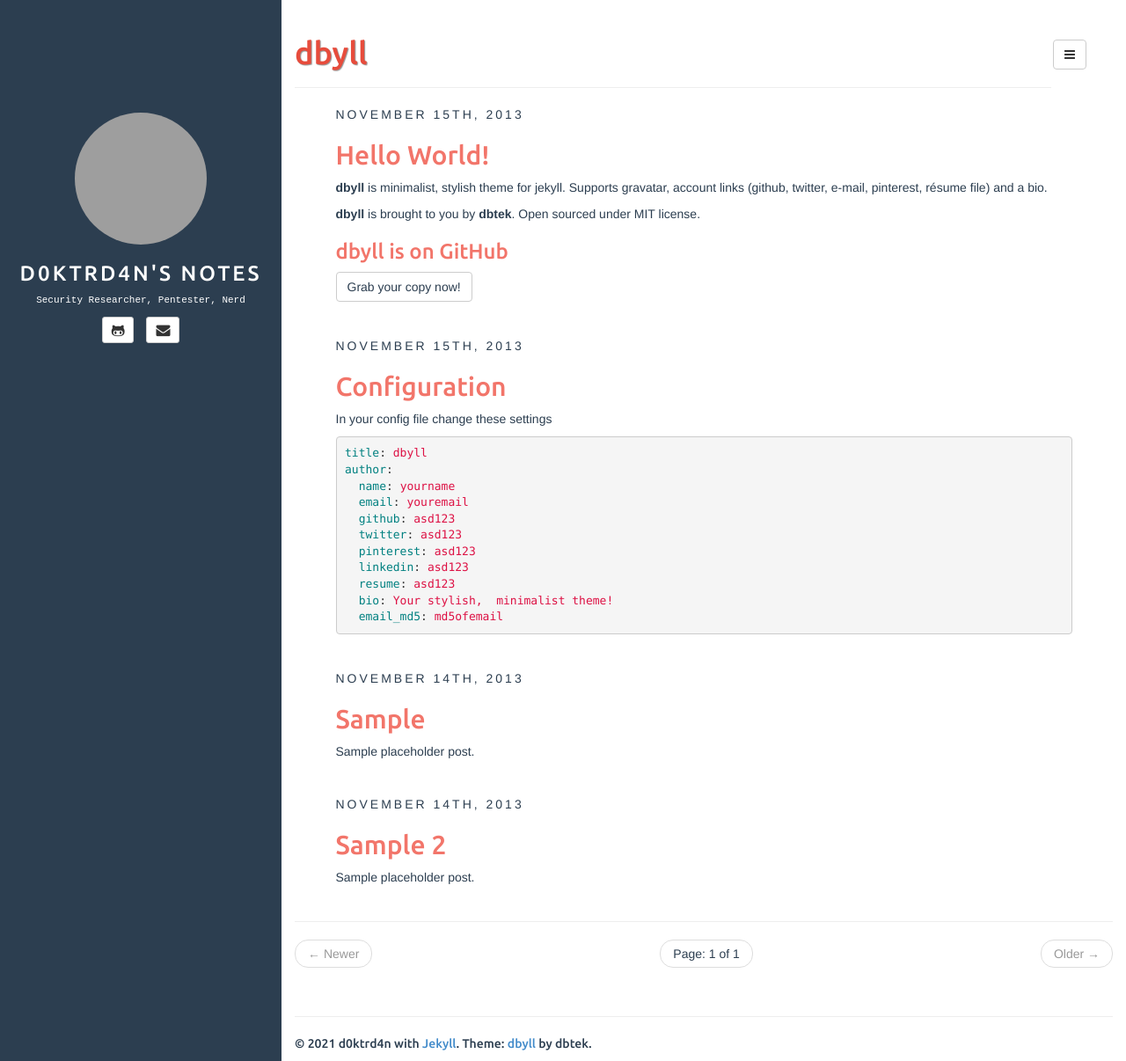
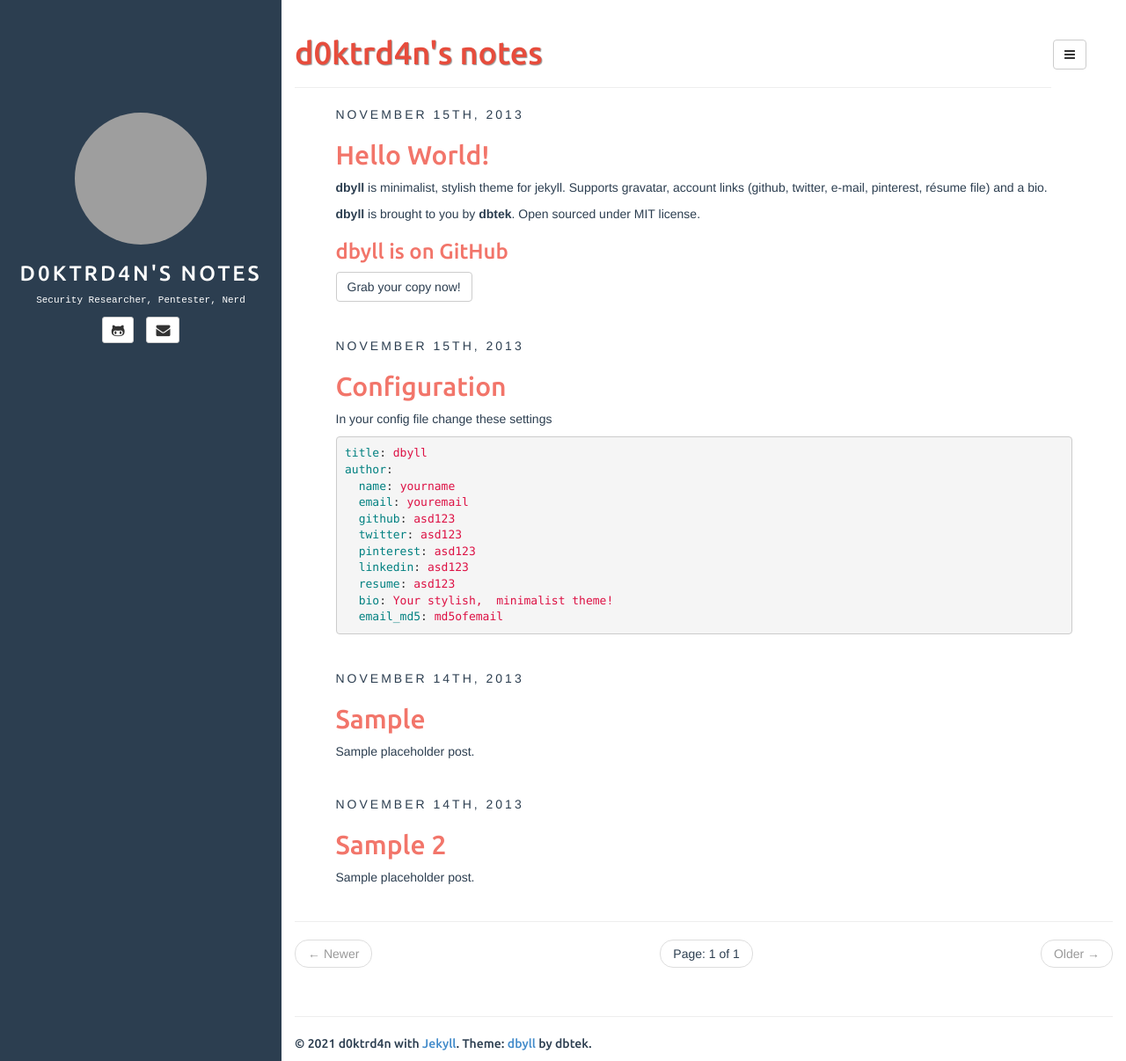
Before and after one commit to d0ktrd4n/d0ktrd4n.github.io, a Jekyll site: the page built from index.html, in a window 1280 px wide and 1206 px high. Shown: the whole window at 88% size. Built offline with Jekyll 4.4.1, drawn with Linux system fonts in a browser that asks for light colours; the list of posts is cut into pages by our own code; grey boxes are pictures that could not be loaded.

Commit message:
Update _config.yml

```diff
--- a/_config.yml
+++ b/_config.yml
@@ -14,9 +14,9 @@ defaults:
     scope:
       path: "" # empty string for all files
     values:
-      title: dbyll
+      title: d0ktrd4n's notes
 
-description: d0ktrd4n's notes
+description: d0ktrd4n
 author:
   name: d0ktrd4n
   email: d0ktrd4n@pm.me
```
